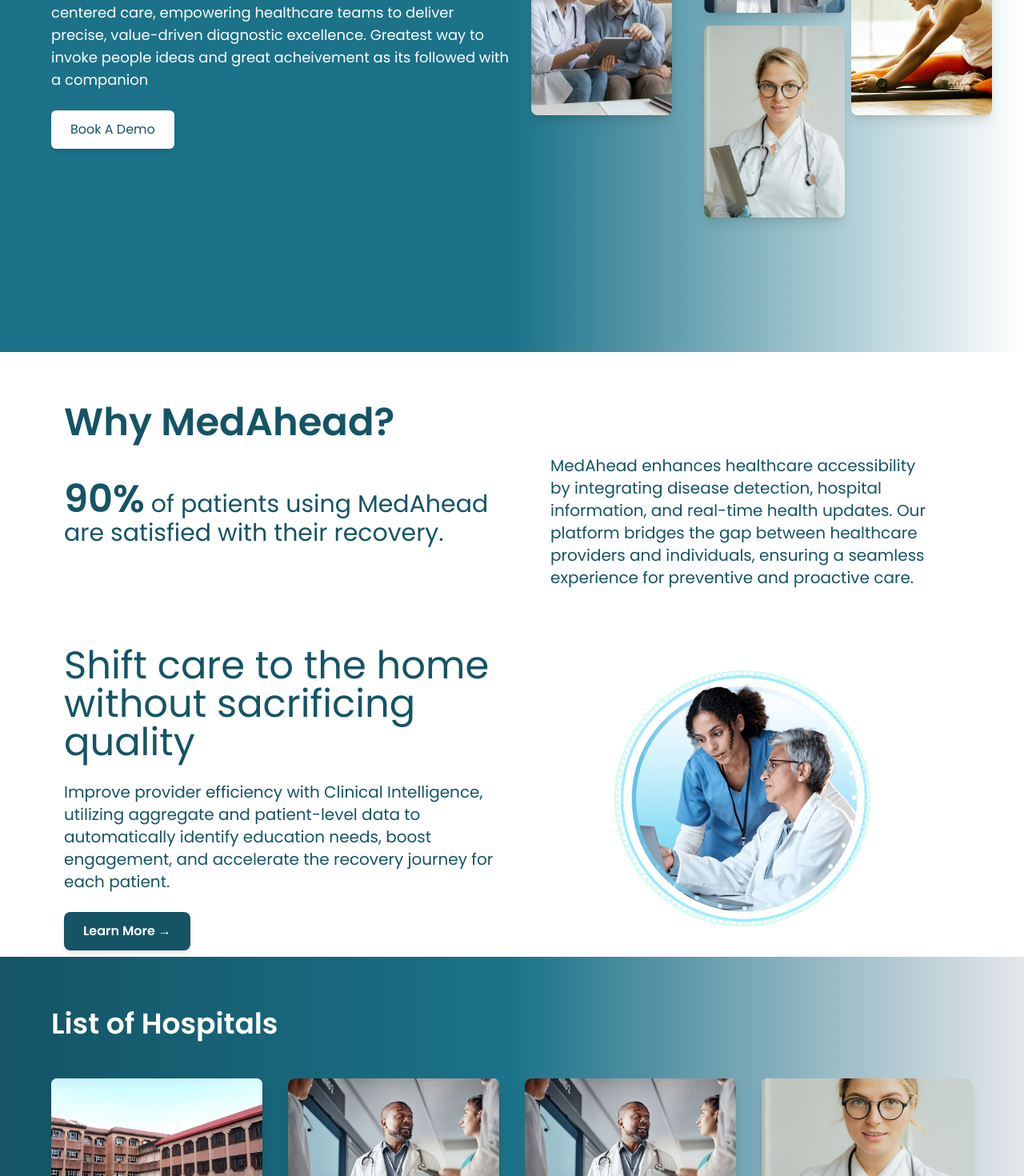
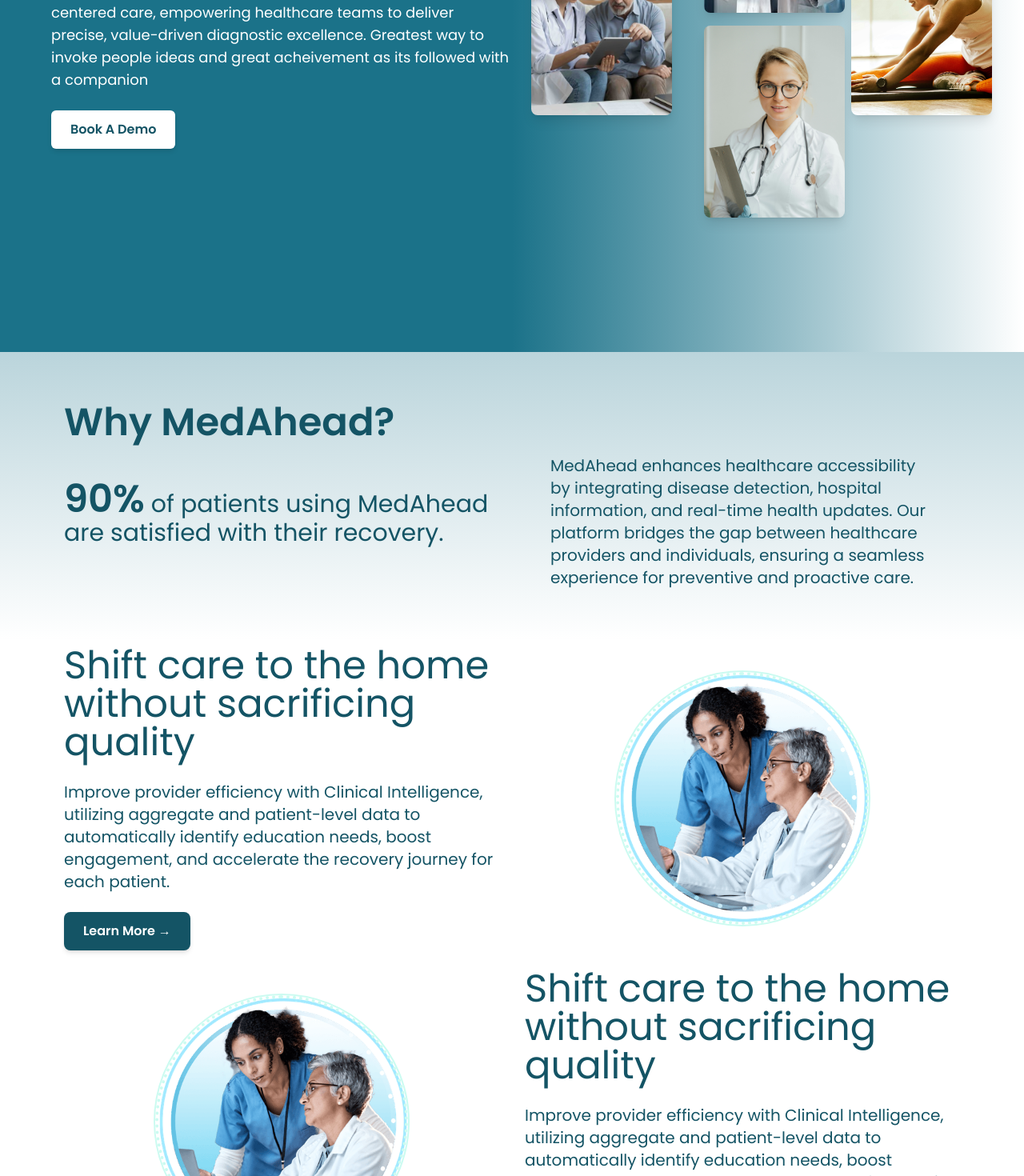
Before and after one commit to sandhya2345/Final-year-project, a React (Vite) app in the folder frontend/: page / in a window 1280 px wide. Shown: the part 440-1910 px from the top of the page at 80% size. Built offline with nearby package versions, Linux system fonts and the light colour scheme.

Commit message:
Home page refinement

```diff
--- a/frontend/src/components/Home.jsx
+++ b/frontend/src/components/Home.jsx
@@ -23,7 +23,7 @@
           <p className="text-lg mb-6">
             Seamlessly integrating cutting-edge innovation with patient-centered care, empowering healthcare teams to deliver precise, value-driven diagnostic excellence. Greatest way to invoke people ideas and great acheivement as its followed with a companion
           </p>
-          <button className="px-6 py-3 bg-white text-customTeal font-lg rounded-md shadow-md hover:bg-teal-100 transition">
+          <button className="px-6 py-3 bg-white text-customTeal font-semibold rounded-md shadow-md hover:bg-teal-100 transition">
             Book A Demo
           </button>
         </div>
@@ -59,7 +59,8 @@
 
 
       {/* About Section */}
-      <section className="bg-white text-customTeal text-left py-16">
+      <section className="bg-gradient-to-b from-midTeal/30 to-white text-customTeal text-left py-16">
+
         <div className="max-w-6xl mx-auto flex flex-col lg:flex-row items-start">
           <div className="lg:w-1/2 px-4">
             <h2 className="text-4xl lg:text-5xl font-bold mb-6">Why MedAhead?</h2>
@@ -82,6 +83,34 @@
       {/* Features Section */}
       <section className="bg-gradient-to-r from-white via-white to-lightBlue text-customTeal py-2">
         <div className="max-w-6xl mx-auto flex flex-col lg:flex-row items-center">
+          {/* Left Content */}
+          <div className="lg:w-1/2 px-4">
+            <h2 className="text-3xl lg:text-5xl font-medium mb-6">
+              Shift care to the home without sacrificing quality
+            </h2>
+            <p className="text-xl mb-6">
+              Improve provider efficiency with Clinical Intelligence, utilizing aggregate and patient-level
+              data to automatically identify education needs, boost engagement, and accelerate the recovery journey for each patient.
+            </p>
+            <button className="bg-customTeal text-white font-semibold py-3 px-6 rounded-lg shadow-md hover:bg-darkTeal transition">
+              Learn More →
+            </button>
+          </div>
+
+          {/* Right Circular Image */}
+          <div className="lg:w-1/2 flex justify-center mt-8 lg:mt-0 relative">
+            <div className="relative w-80 h-80 rounded-full border-2 border-teal-100 flex items-center justify-center">
+              <img
+                src={circle_image}
+                alt="Patient using MedAhead"
+                className="w-full h-full object-cover rounded-full"
+              />
+              <div className="absolute w-full h-full border-4 border-dotted border-teal-100 rounded-full animate-spin-slow"></div>
+            </div>
+          </div>
+        </div>
+
+        <div className="max-w-6xl mx-auto flex flex-col lg:flex-row-reverse items-center py-6">
           {/* Left Content */}
           <div className="lg:w-1/2 px-4">
             <h2 className="text-3xl lg:text-5xl font-medium mb-6">
```
